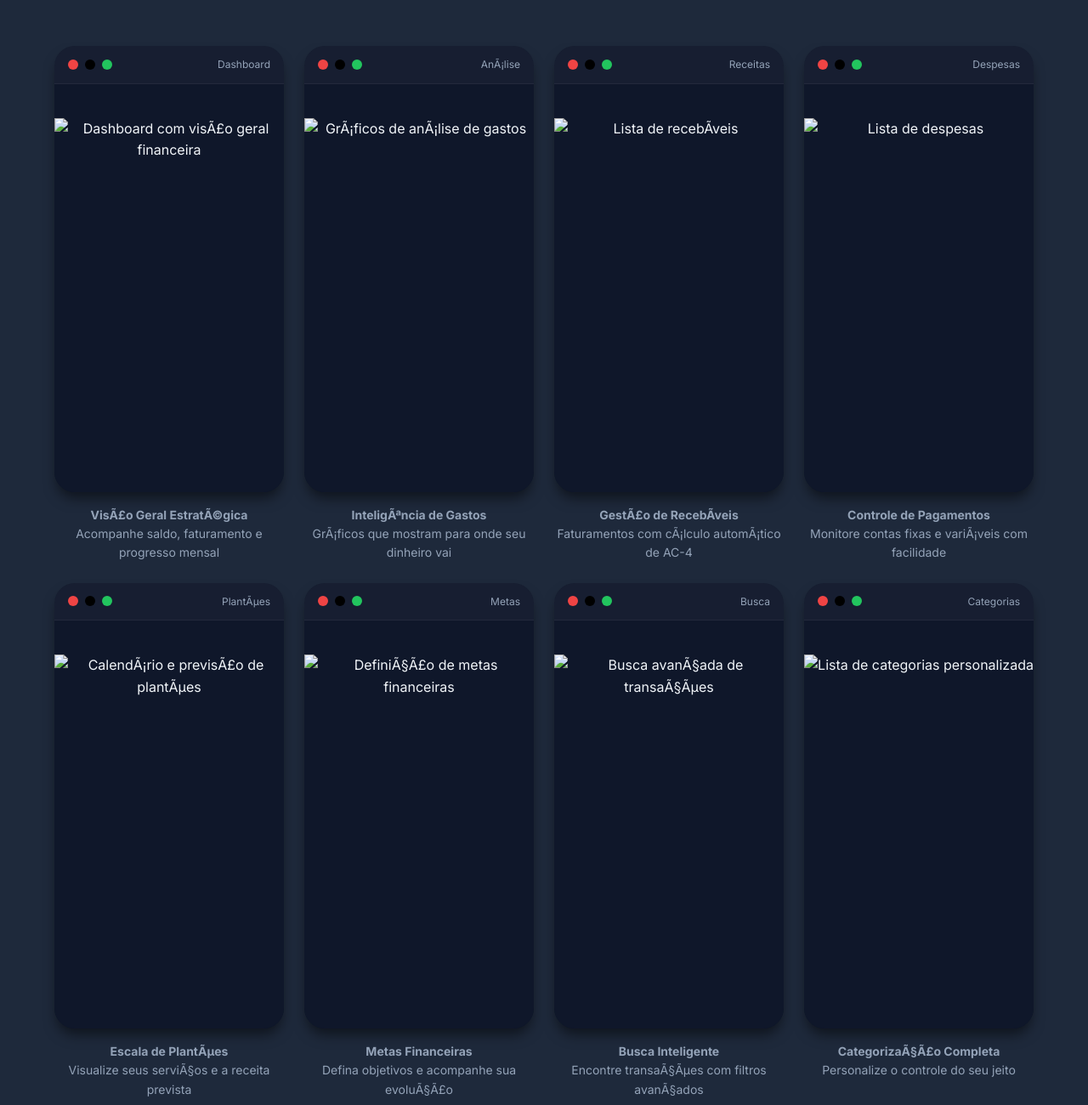
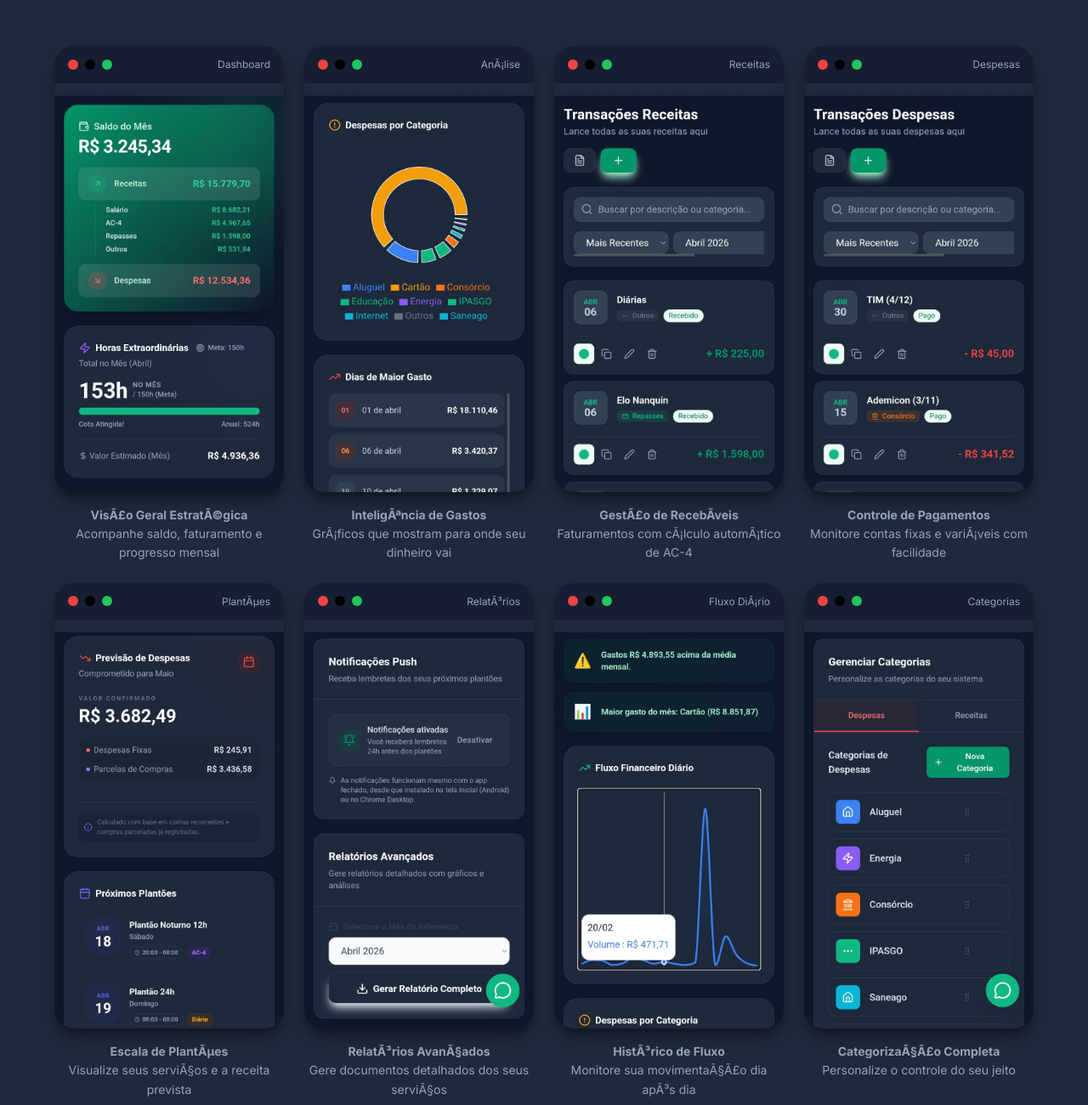
Before and after one commit to gustavcharles/Landing-Page-Gestao-Ac4Pro, a website: page index.html in a window 1280 px wide. Shown: the part 6040-7340 px from the top of the page at 85% size. Drawn offline with Linux system fonts and the light colour scheme; no server answers.

Commit message:
refactor: update image file extensions to jpeg and replace feature sections in landing page

```diff
--- a/index.html
+++ b/index.html
@@ -400,7 +400,7 @@
                             <span>Dashboard</span>
                         </div>
                         <div class="screenshot-content real">
-                            <img src="images/dashboard-resumo.jpg" alt="Dashboard com visão geral financeira"
+                            <img src="images/dashboard-resumo.jpeg" alt="Dashboard com visão geral financeira"
                                 class="real-screenshot">
                         </div>
                     </div>
@@ -417,7 +417,7 @@
                             <span>Análise</span>
                         </div>
                         <div class="screenshot-content real">
-                            <img src="images/analise-gastos.jpg" alt="Gráficos de análise de gastos"
+                            <img src="images/analise-gastos.jpeg" alt="Gráficos de análise de gastos"
                                 class="real-screenshot">
                         </div>
                     </div>
@@ -434,7 +434,7 @@
                             <span>Receitas</span>
                         </div>
                         <div class="screenshot-content real">
-                            <img src="images/receitas-lista.jpg" alt="Lista de recebíveis"
+                            <img src="images/receitas-lista.jpeg" alt="Lista de recebíveis"
                                 class="real-screenshot">
                         </div>
                     </div>
@@ -451,7 +451,7 @@
                             <span>Despesas</span>
                         </div>
                         <div class="screenshot-content real">
-                            <img src="images/despesas-lista.jpg" alt="Lista de despesas"
+                            <img src="images/despesas-lista.jpeg" alt="Lista de despesas"
                                 class="real-screenshot">
                         </div>
                     </div>
@@ -468,45 +468,45 @@
                             <span>Plantões</span>
                         </div>
                         <div class="screenshot-content real">
-                            <img src="images/previsao-plantoes.jpg" alt="Calendário e previsão de plantões"
+                            <img src="images/previsao-plantoes.jpeg" alt="Calendário e previsão de plantões"
                                 class="real-screenshot">
                         </div>
                     </div>
                     <p><strong>Escala de Plantões</strong><br>Visualize seus serviços e a receita prevista</p>
                 </div>
 
-                <!-- 6. Metas -->
+                <!-- 6. Relatórios -->
                 <div class="screenshot">
                     <div class="screenshot-frame">
                         <div class="screenshot-header">
                             <span class="dot red"></span>
                             <span class="dot yellow"></span>
                             <span class="dot green"></span>
-                            <span>Metas</span>
+                            <span>Relatórios</span>
                         </div>
                         <div class="screenshot-content real">
-                            <img src="images/metas-faturamento.jpg" alt="Definição de metas financeiras"
+                            <img src="images/notificacoes-push.jpeg" alt="Relatórios avançados e notificações"
                                 class="real-screenshot">
                         </div>
                     </div>
-                    <p><strong>Metas Financeiras</strong><br>Defina objetivos e acompanhe sua evolução</p>
+                    <p><strong>Relatórios Avançados</strong><br>Gere documentos detalhados dos seus serviços</p>
                 </div>
 
-                <!-- 7. Busca -->
+                <!-- 7. Fluxo -->
                 <div class="screenshot">
                     <div class="screenshot-frame">
                         <div class="screenshot-header">
                             <span class="dot red"></span>
                             <span class="dot yellow"></span>
                             <span class="dot green"></span>
-                            <span>Busca</span>
+                            <span>Fluxo Diário</span>
                         </div>
                         <div class="screenshot-content real">
-                            <img src="images/filtros-busca.jpg" alt="Busca avançada de transações"
+                            <img src="images/fluxo-financeiro-diario.jpeg" alt="Fluxo financeiro diário"
                                 class="real-screenshot">
                         </div>
                     </div>
-                    <p><strong>Busca Inteligente</strong><br>Encontre transações com filtros avançados</p>
+                    <p><strong>Histórico de Fluxo</strong><br>Monitore sua movimentação dia após dia</p>
                 </div>
 
                 <!-- 8. Categorias -->
@@ -519,7 +519,7 @@
                             <span>Categorias</span>
                         </div>
                         <div class="screenshot-content real">
-                            <img src="images/categorias-detalhe.jpg" alt="Lista de categorias personalizada"
+                            <img src="images/categorias.jpeg" alt="Lista de categorias personalizada"
                                 class="real-screenshot">
                         </div>
                     </div>
```
